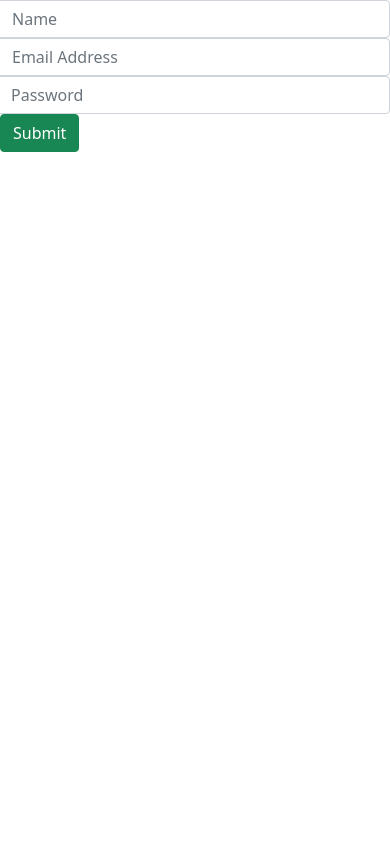
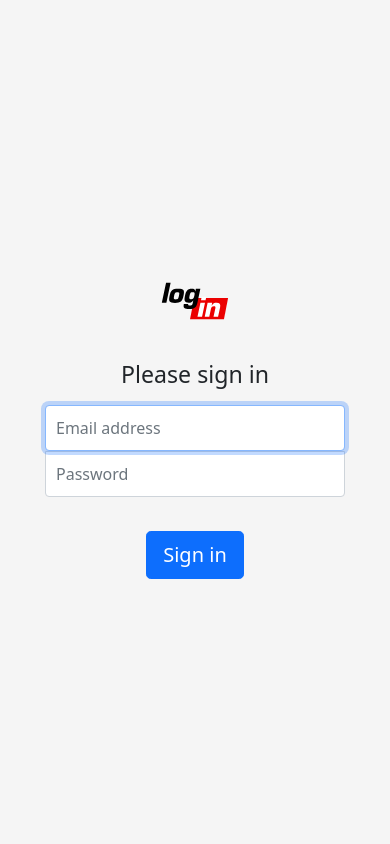
Before and after one commit to Marwan1998/registration-manager, a Node server app: template views/logSignUp.html in a window 390 px wide. Run offline with Node 20, Linux system fonts and the light colour scheme; the template is opened without the code that fills it, so the values that code supplies are empty.

Commit message:
done with the login body

```diff
--- a/public/css/style.css
+++ b/public/css/style.css
@@ -0,0 +1,44 @@
+html,
+body {
+  height: 100%;
+}
+
+body {
+  display: -ms-flexbox;
+  display: flex;
+  -ms-flex-align: center;
+  align-items: center;
+  padding-top: 40px;
+  padding-bottom: 40px;
+  background-color: #f5f5f5;
+}
+
+.form-signin {
+  width: 100%;
+  max-width: 330px;
+  padding: 15px;
+  margin: auto;
+}
+.form-signin .checkbox {
+  font-weight: 400;
+}
+.form-signin .form-control {
+  position: relative;
+  box-sizing: border-box;
+  height: auto;
+  padding: 10px;
+  font-size: 16px;
+}
+.form-signin .form-control:focus {
+  z-index: 2;
+}
+.form-signin input[type="email"] {
+  margin-bottom: -1px;
+  border-bottom-right-radius: 0;
+  border-bottom-left-radius: 0;
+}
+.form-signin input[type="password"] {
+  margin-bottom: 10px;
+  border-top-left-radius: 0;
+  border-top-right-radius: 0;
+}
--- a/views/logSignUp.html
+++ b/views/logSignUp.html
@@ -1,47 +1,73 @@
 <!DOCTYPE html>
 <html lang="en">
-
-<head>
+  <head>
     <meta charset="UTF-8" />
     <meta http-equiv="X-UA-Compatible" content="IE=edge" />
     <meta name="viewport" content="width=device-width, initial-scale=1.0" />
     <title>Log in</title>
-    <link href="https://cdn.jsdelivr.net/npm/bootstrap@5.1.0/dist/css/bootstrap.min.css" rel="stylesheet"
-        integrity="sha384-KyZXEAg3QhqLMpG8r+8fhAXLRk2vvoC2f3B09zVXn8CA5QIVfZOJ3BCsw2P0p/We" crossorigin="anonymous" />
-</head>
+    <link
+      href="https://cdn.jsdelivr.net/npm/bootstrap@5.1.0/dist/css/bootstrap.min.css"
+      rel="stylesheet"
+      integrity="sha384-KyZXEAg3QhqLMpG8r+8fhAXLRk2vvoC2f3B09zVXn8CA5QIVfZOJ3BCsw2P0p/We"
+      crossorigin="anonymous"
+    />
 
-<body>
-    <div class="col-md-4 col-md-offset-4" id="login">
-        <section id="inner-wrapper" class="login">
-            <article>
-                <form>
-                    <div class="form-group">
-                        <div class="input-group">
-                            <span class="input-group-addon"><em class="fa fa-user"> </em></span>
-                            <input type="text" class="form-control" placeholder="Name" />
-                        </div>
-                    </div>
-                    <div class="form-group">
-                        <div class="input-group">
-                            <span class="input-group-addon"><em class="fa fa-envelope"> </em></span>
-                            <input type="email" class="form-control" placeholder="Email Address" />
-                        </div>
-                    </div>
-                    <div class="form-group">
-                        <div class="input-group">
-                            <span class="input-group-addon">
-                            </span><em class="fa fa-key"> </em>
-                            </span>
-                            <input type="password" class="form-control" placeholder="Password" />
-                        </div>
-                    </div>
-                    <button type="submit" class="btn btn-success btn-block">
-                        Submit
-                    </button>
-                </form>
-            </article>
-        </section>
-    </div>
-</body>
+    <style>
+      .bd-placeholder-img {
+        font-size: 1.125rem;
+        text-anchor: middle;
+        -webkit-user-select: none;
+        -moz-user-select: none;
+        -ms-user-select: none;
+        user-select: none;
+      }
 
+      @media (min-width: 768px) {
+        .bd-placeholder-img-lg {
+          font-size: 3.5rem;
+        }
+      }
+    </style>
+    <link rel="stylesheet" href="/public/css/style.css" />
+  </head>
+
+  <body class="text-center">
+
+
+
+    <form class="form-signin" >
+      <img
+        class="mb-4"
+        src="/public/css/images/login-berufsbildung.svg"
+        alt=""
+        width="72"
+        height="72"
+      />
+      <h1 class="h3 mb-3 font-weight-normal">Please sign in</h1>
+      <input
+        type="name"
+        id="inputEmail"
+        class="form-control"
+        placeholder="Email address"
+        required
+        autofocus
+      />
+      <input
+        type="password"
+        id="inputPassword"
+        class="form-control"
+        placeholder="Password"
+        required
+      />
+      <br />
+      <button class="btn btn-lg btn-primary btn-block" type="submit">
+        Sign in
+      </button>
+    </form>
+
+    <footer>
+
+    </footer>
+
+  </body>
 </html>
```
Also changed, not shown: public/css/images/login-berufsbildung.svg (added).
